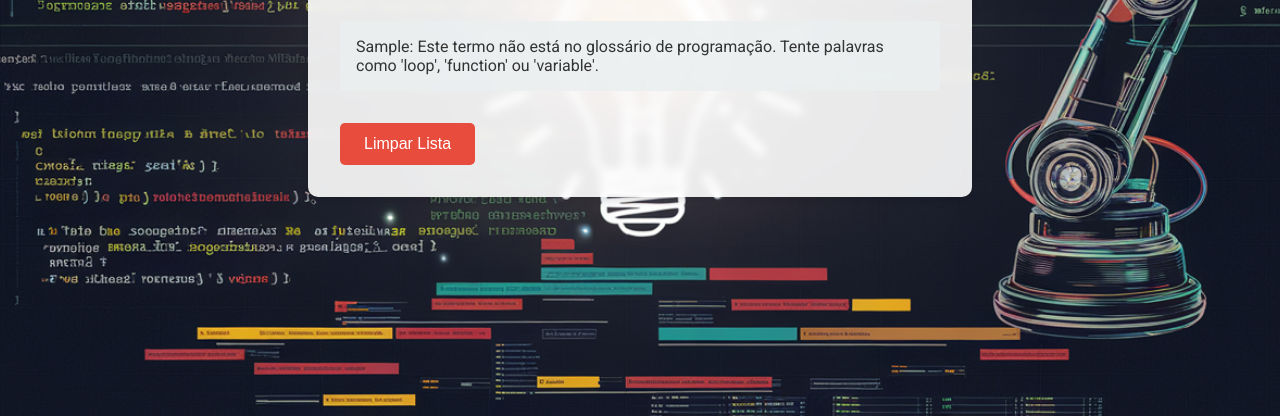
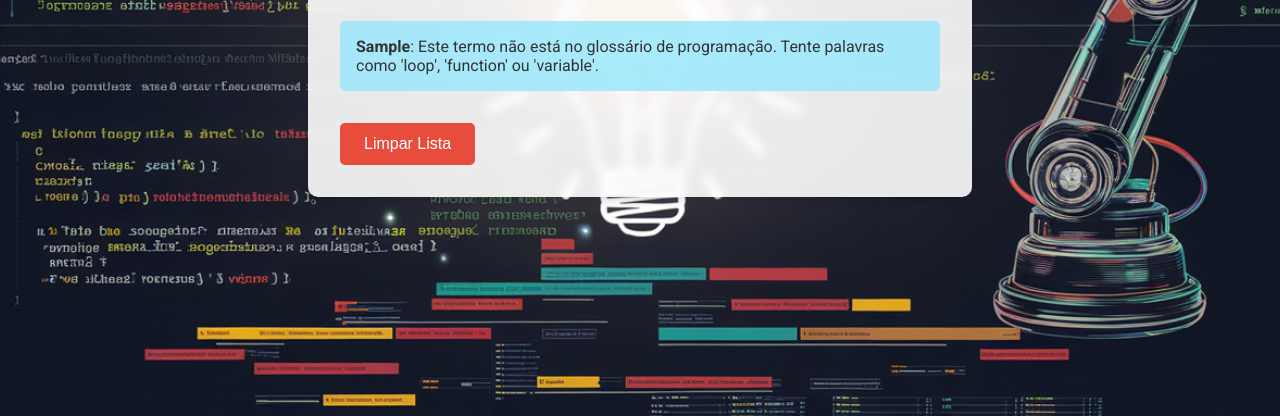
Before and after one commit to AntonioDev23/Glossario, a plain HTML site: page index.html in a window 1280 px wide. Both pictures are taken after typing "Sample" into the empty fields and a click on the button "Adicionar Termo". Shown: the part 384-800 px from the top of the page. Drawn offline with Linux system fonts and the light colour scheme.

Commit message:
Lista finalizada

```diff
--- a/script.js
+++ b/script.js
@@ -99,11 +99,11 @@ function adicionarTermo() {
   if (termo === '') return;
 
   const definicao = buscarDefinicao(termo);
-  const termoCompleto = `${termo}: ${definicao}`;
+  const termoCompleto = `<strong>${termo}</strong>: ${definicao}`; // Termo em negrito
 
   const listaTermos = document.getElementById('listaTermos');
   const novoTermo = document.createElement('li');
-  novoTermo.textContent = termoCompleto;
+  novoTermo.innerHTML = termoCompleto; // Usamos innerHTML para renderizar a tag <strong>
   listaTermos.appendChild(novoTermo);
 
   document.getElementById('termo').value = ''; // Limpa o campo de input
--- a/style.css
+++ b/style.css
@@ -88,7 +88,7 @@ button:hover {
 }
 
 #listaTermos li {
-  background-color: rgba(236, 240, 241, 0.9);
+  background-color: rgba(160, 233, 252, 0.9);
   margin-bottom: 0.5rem;
   padding: 1rem;
   border-radius: 5px;
```
